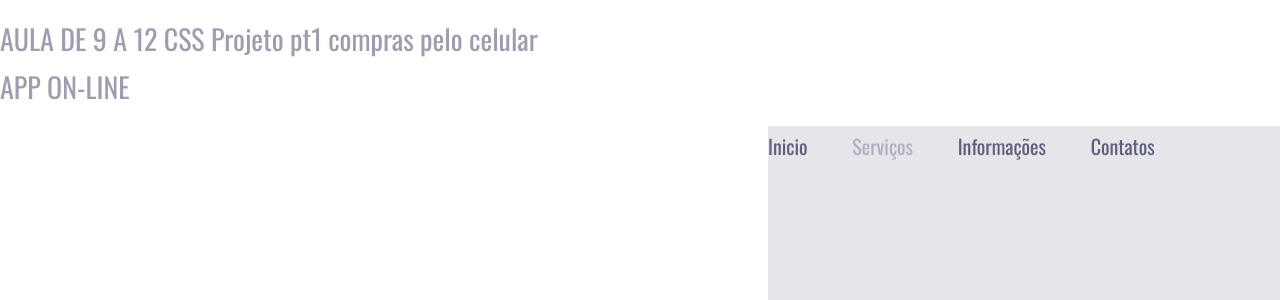
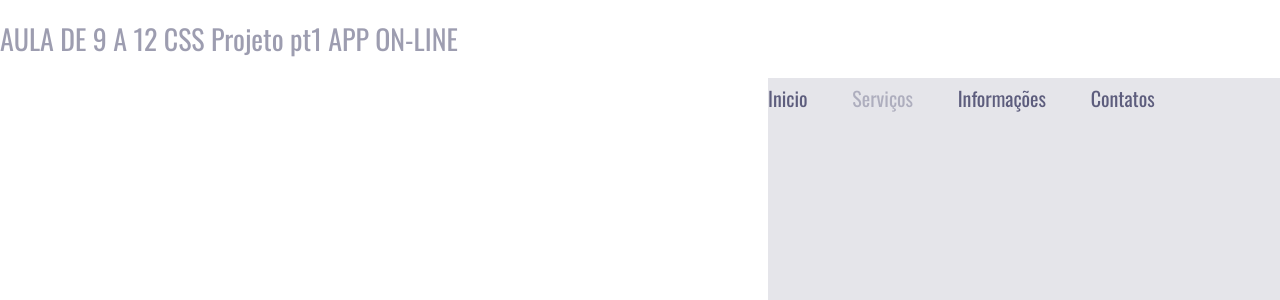
Before and after one commit to rogerdev22/COMPRASCEL, a plain HTML site: page index.html in a window 1280 px wide. Shown: the top 300 px of the page. Drawn offline with nearby package versions, Linux system fonts and the light colour scheme.

Commit message:
Update index.html
app on line alterado index.html compcel

```diff
--- a/index.html
+++ b/index.html
@@ -10,11 +10,11 @@
     <link href="https://fonts.googleapis.com/css2?family=Oswald&display=swap" rel="stylesheet">
 
 
-    <title>AULA DE 9 A 12 CSS Pj pt1 compras cel em minusculo browser 16-06-2022 as 15:53 ALTEREI HOJE 27-08-2022 AS 14:15</title>
+    <title>AULA DE 9 A 12 CSS Pj pt1 compras cel em minusculo browser 16-06-2022 as 15:53 ALTEREI HOJE 27-08-2022 AS 15:00</title>
 
 </head>
 <body>
-    <p>AULA DE 9 A 12 CSS Projeto pt1 compras pelo celular APP ON-LINE</p>
+    <p>AULA DE 9 A 12 CSS Projeto pt1 APP ON-LINE</p>
     <div class="wrapper">
         <section class="container-left">
              <h1>Compras faceis pelo celular</h1>
```
